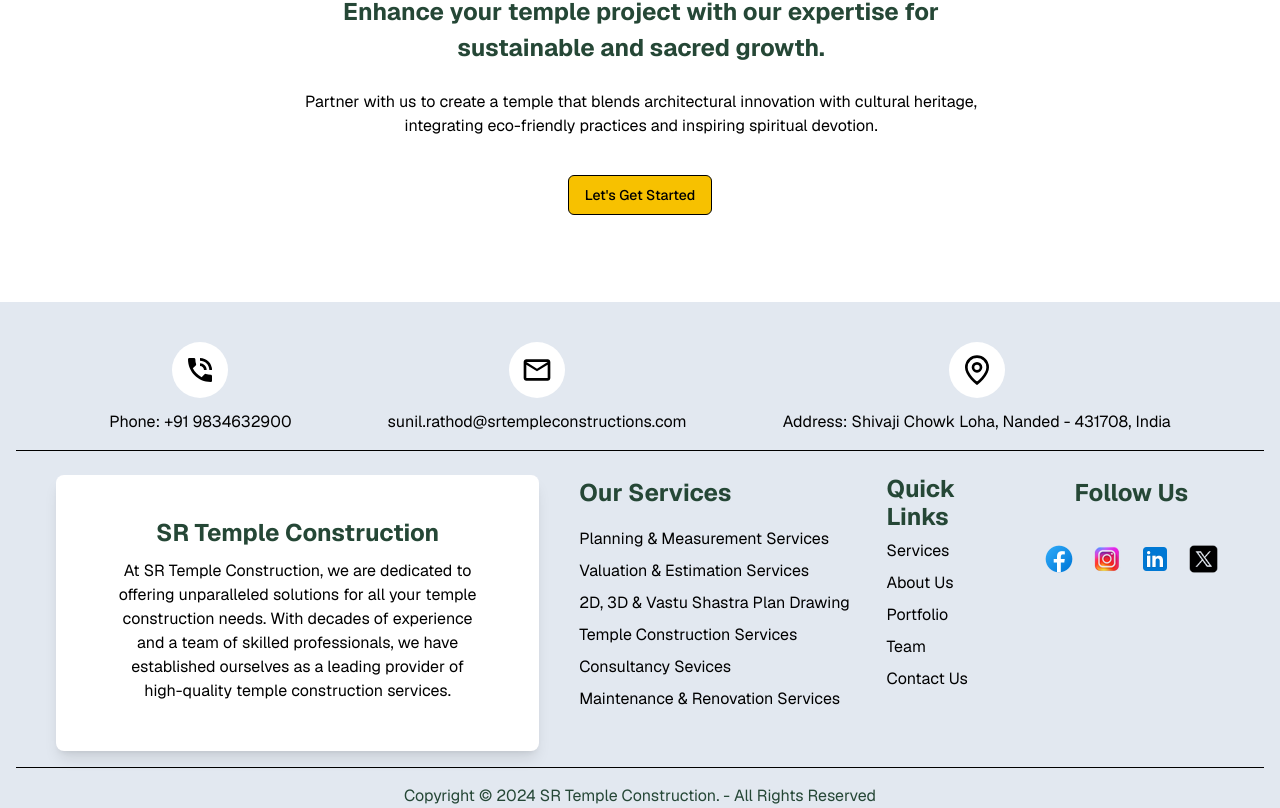
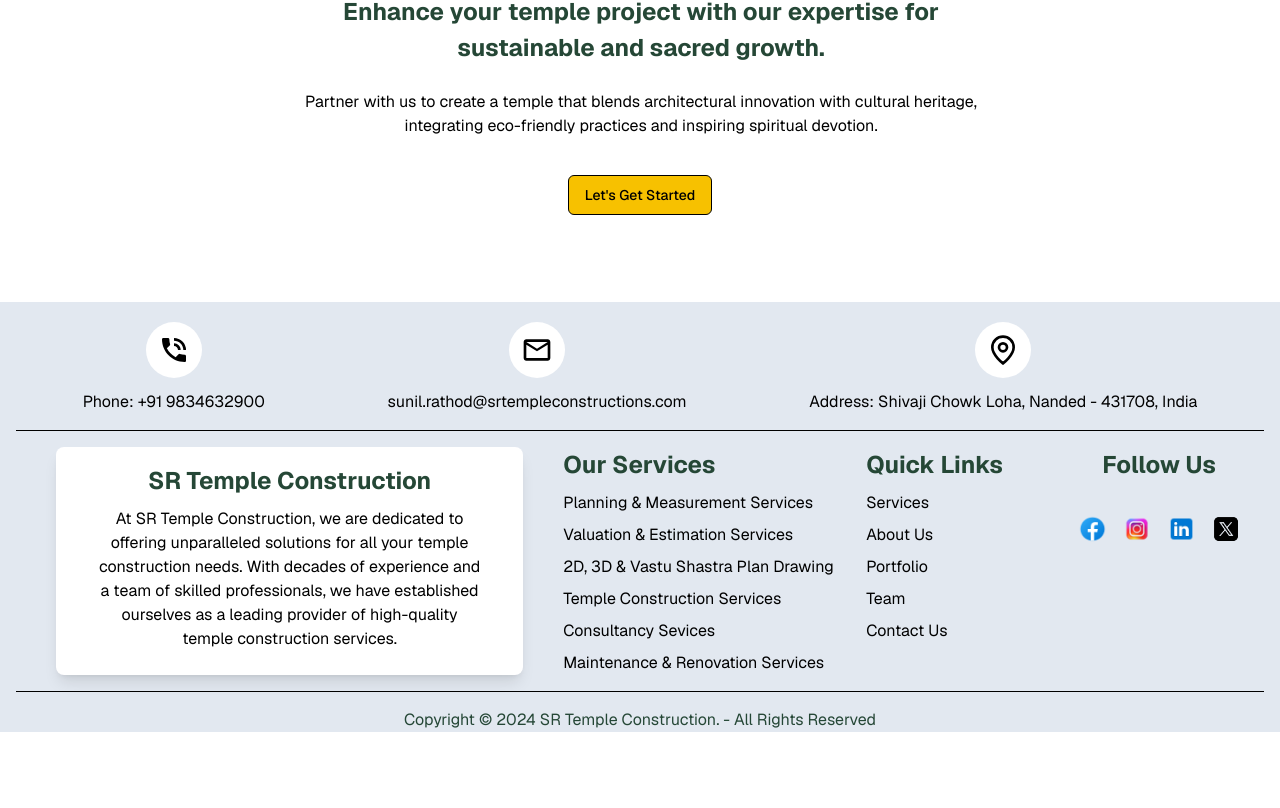
Before and after one commit to Vionsys-Official/sr-temple, a Next.js app: page / in a window 1280 px wide. Shown: the part 5298-6106 px from the top of the page. After the commit the page ends 6030 px from the top, so only its background shows below. Built offline with nearby package versions, Linux system fonts and the light colour scheme.

Commit message:
Framer motion added on Footer

```diff
--- a/src/app/ui/footer/Footer.tsx
+++ b/src/app/ui/footer/Footer.tsx
@@ -1,9 +1,13 @@
 /* eslint-disable max-len */
+
+'use client';
+
 import Link from 'next/link';
 import React from 'react';
 import Image from 'next/image';
 import { MdOutlineMail, MdPhoneInTalk } from 'react-icons/md';
 import { GrLocation } from 'react-icons/gr';
+import { motion } from 'framer-motion';
 import LinkedIn from '../../../../public/assets/socialicons/linkedin.png';
 import Facebook from '../../../../public/assets/socialicons/facebook.png';
 import Instagram from '../../../../public/assets/socialicons/instagram.png';
@@ -13,9 +17,20 @@ function Footer() {
   return (
     <footer className="px-4 w-[100vw] overflow-hidden bg-slate-200  z-10 text-black">
       {/* Footer Content */}
-      <div className="bg-transparent py-5 overflow-hidden " />
-      <div className="flex flex-col gap-4">
-        <div className="flex md:flex-row flex-col md:gap-24 gap-4 justify-center items-center w-full md:px-10 px-2 ">
+      <div className="bg-transparent pt-5 overflow-hidden " />
+      <motion.div
+        initial={{ opacity: 0, y: 100 }}
+        whileInView={{ opacity: 1, y: 0 }}
+        transition={{
+          delay: 0.2,
+          y: { type: 'spring', stiffness: 30 },
+          opacity: { duration: 0.6 },
+          ease: 'easeInOut',
+        }}
+        className="flex flex-col gap-4"
+      >
+        <div className="flex md:flex-row flex-col md:gap-24 gap-4 justify-evenly items-center w-full md:px-10 px-2 ">
+
           <div className="flex flex-col gap-3 justify-center items-center ">
             <div className="p-3 bg-white rounded-full">
               <MdPhoneInTalk
@@ -30,6 +45,7 @@ function Footer() {
               </span>
             </div>
           </div>
+
           <div className="flex flex-col  gap-3 justify-center items-center">
             <div className="p-3 bg-white rounded-full">
               <MdOutlineMail size={22} className="w-8 h-8" />
@@ -41,6 +57,7 @@ function Footer() {
               </span>
             </div>
           </div>
+
           <div className="flex flex-col gap-3 justify-center  items-center">
             <div className="p-3 bg-white rounded-full">
               <GrLocation className="w-8 h-8" />
@@ -53,15 +70,16 @@ function Footer() {
                 India
               </span>
             </div>
+
           </div>
         </div>
         <hr />
-        <div className="flex md:flex-row flex-col md:gap-10 gap-4 md:pl-10 pl-0 py-2 ">
+        <div className="flex md:flex-row flex-col md:gap-10 gap-4 md:pl-10 pl-0 pb-4 ">
 
           {/* Card for company info and social media links */}
-          <div className="md:w-[40%] w-full">
-            <div className="flex-1 justify-center items-center text-center md:w-auto w-full pb-2">
-              <div className="bg-white px-4 shadow-lg rounded-lg py-10 transform transition duration-300 ease-in-out hover:scale-105 hover:shadow-2xl">
+          <div className="md:w-[40%] w-full flex items-center">
+            <div className="flex-1 justify-center items-center text-center md:w-auto w-full">
+              <div className="bg-white h-full p-4 shadow-lg rounded-lg transform transition duration-300 ease-in-out hover:scale-105 hover:shadow-2xl">
                 <div className="w-full flex justify-center items-center sm:px-2">
                   <Link href="/about" passHref>
                     <div className="flex text-center text-gray md:text-SubHeading text-SubHeading_sm font-bold cursor-pointer">
@@ -70,7 +88,7 @@ function Footer() {
                   </Link>
                 </div>
                 <div className="w-full flex justify-center items-center ">
-                  <p className="md:text-Paragraph text-Paragraph_sm md:w-[90%] w-full py-2 sm:px-6">
+                  <p className="md:text-Paragraph text-Paragraph_sm md:w-auto w-full py-2 sm:px-6">
                     At SR Temple Construction, we are dedicated to offering unparalleled solutions for all your temple construction needs. With decades of experience and a team of skilled professionals, we have established ourselves as a leading provider of high-quality temple construction services.
                   </p>
                 </div>
@@ -79,9 +97,9 @@ function Footer() {
             </div>
           </div>
           {/* right side */}
-          <div className="md:w-[55%] w-full flex md:flex-row flex-col gap-4">
+          <div className="md:w-[60%] w-full flex md:flex-row flex-col gap-4">
             {/* Our Services */}
-            <div className="flex-3 md:w-[50%] w-full text-start md:pl-0 pl-4 flex flex-col col-span-2 gap-2">
+            <div className="flex-3 md:w-[50%] w-full text-start md:pl-0 pl-4 flex flex-col">
               <h3 className="md:text-SubHeading text-SubHeading_sm text-gray font-bold mb-2">
                 Our Services
               </h3>
@@ -95,8 +113,8 @@ function Footer() {
               </div>
             </div>
             {/* quick links */}
-            <div className="flex-3 text-start md:w-[20%] w-full md:pl-0 pl-4">
-              <h3 className="md:text-SubHeading text-xl text-gray font-bold mb-2">
+            <div className="flex-3 text-start md:w-[30%] w-full md:pl-0 pl-4">
+              <h3 className="md:text-SubHeading text-SubHeading_sm text-gray font-bold mb-2">
                 Quick Links
               </h3>
               <div className="grid grid-cols-1 gap-2 md:text-Paragraph text-Paragraph_sm ">
@@ -133,7 +151,7 @@ function Footer() {
           </div>
 
         </div>
-      </div>
+      </motion.div>
       <hr />
       <div className="text-center relative flex justify-center items-center md:pt-4  pt-2">
         <p className="text-gray md:text-Paragraph text-Paragraph_sm">
```
